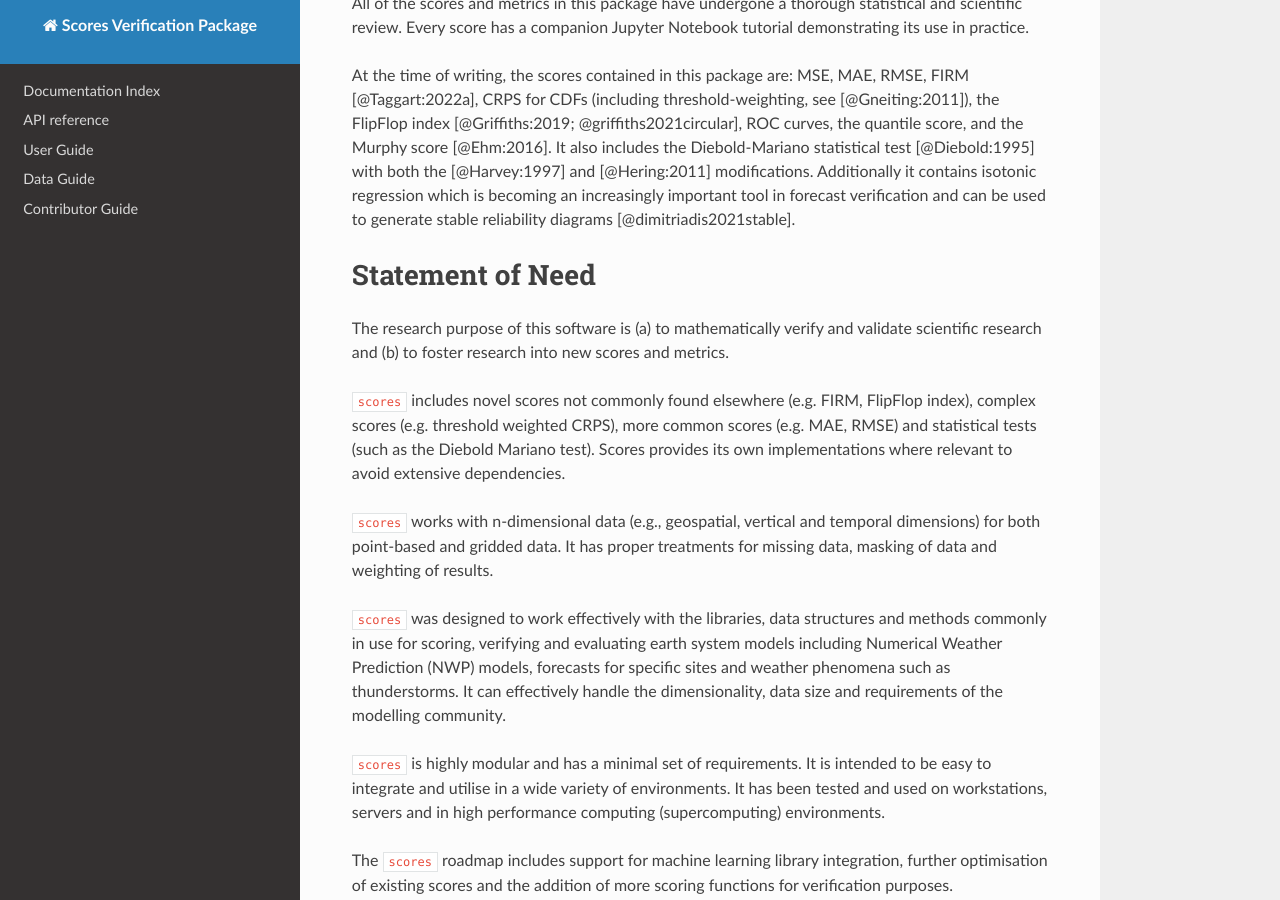
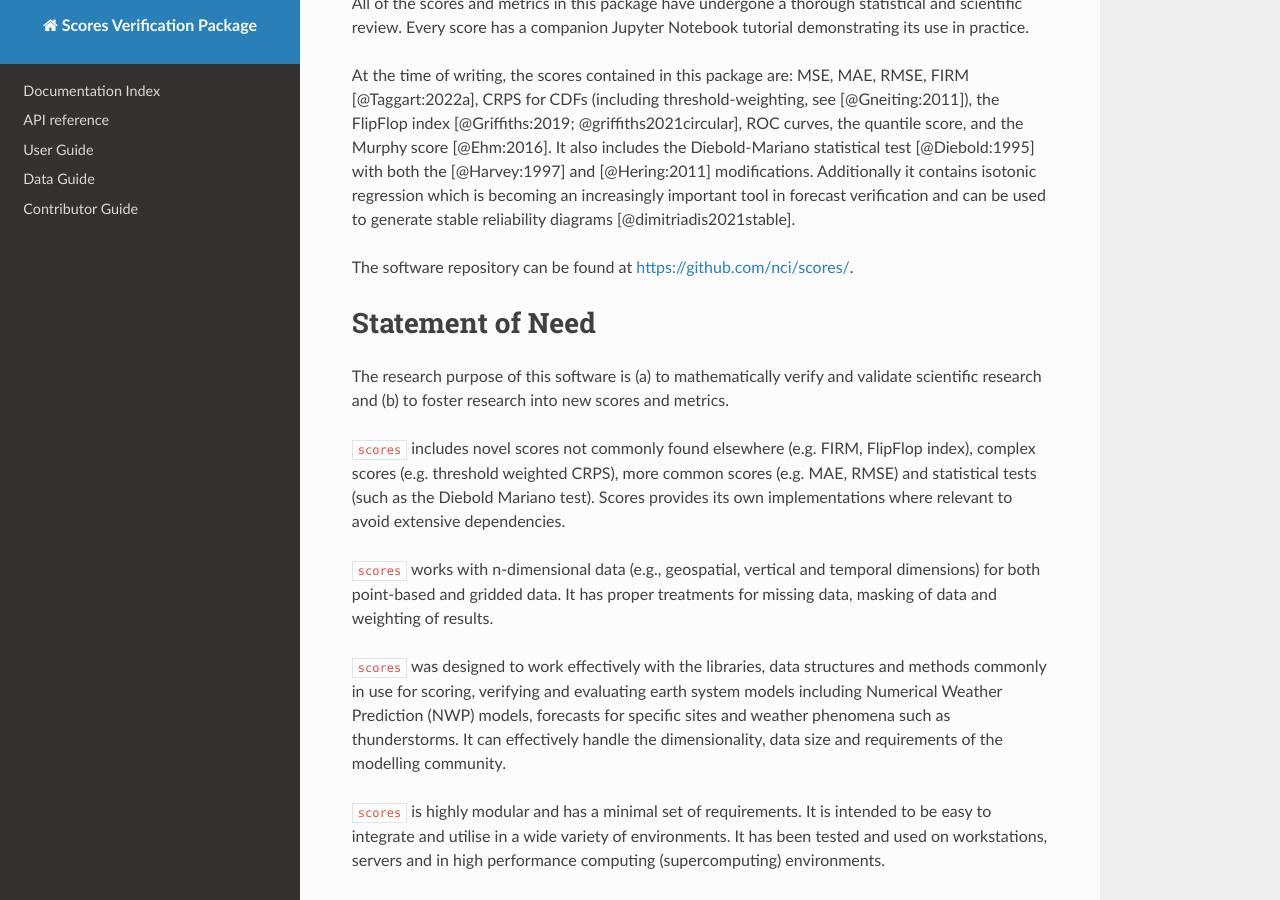
Before and after one commit to nci/scores, an MkDocs documentation site: the page built from docs/paper.md, in a window 1280 px wide and 900 px high, scrolled down 386 px. Built offline with MkDocs 1.6.1, drawn with Linux system fonts in a browser that asks for light colours; nearby versions of some CDN libraries.

Commit message:
Added link to repository

```diff
--- a/docs/paper.md
+++ b/docs/paper.md
@@ -31,6 +31,8 @@ bibliography: paper.bib
 All of the scores and metrics in this package have undergone a thorough statistical and scientific review. Every score has a companion Jupyter Notebook tutorial demonstrating its use in practice.
 
 At the time of writing, the scores contained in this package are: MSE, MAE, RMSE, FIRM [@Taggart:2022a], CRPS for CDFs (including threshold-weighting, see [@Gneiting:2011]), the FlipFlop index [@Griffiths:2019; @griffiths2021circular], ROC curves, the quantile score, and the Murphy score [@Ehm:2016]. It also includes the Diebold-Mariano statistical test [@Diebold:1995] with both the [@Harvey:1997] and [@Hering:2011] modifications. Additionally it contains isotonic regression which is becoming an increasingly important tool in forecast verification and can be used to generate stable reliability diagrams [@dimitriadis2021stable].
+
+The software repository can be found at [https://github.com/nci/scores/](https://github.com/nci/scores/).
 
 # Statement of Need
 
```
